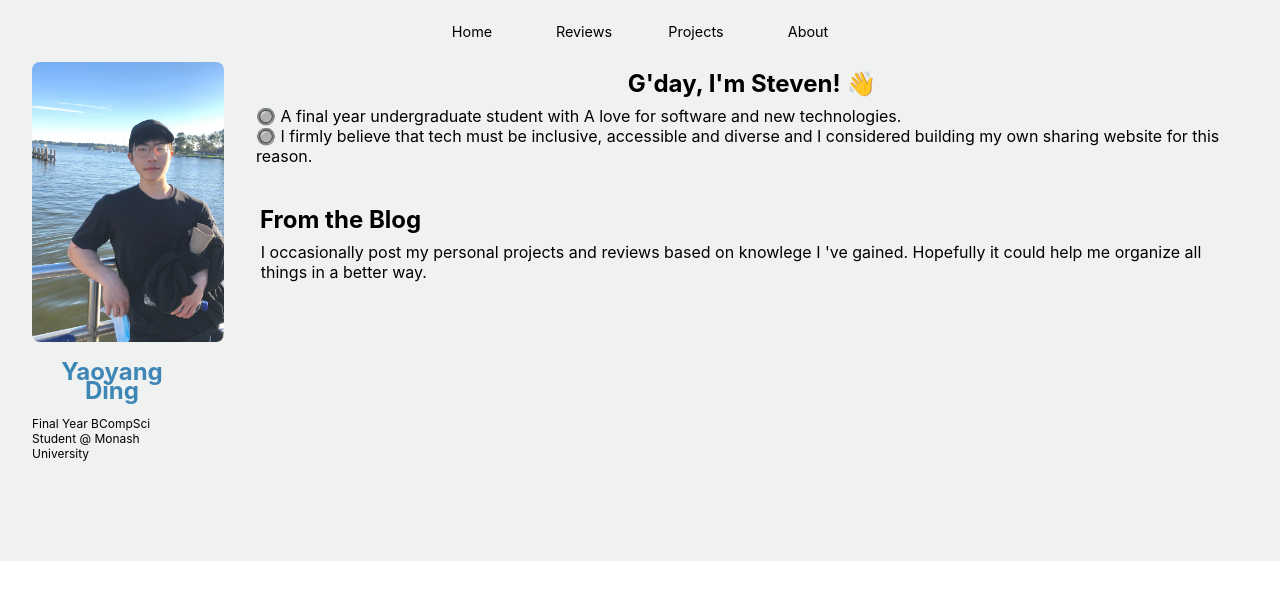
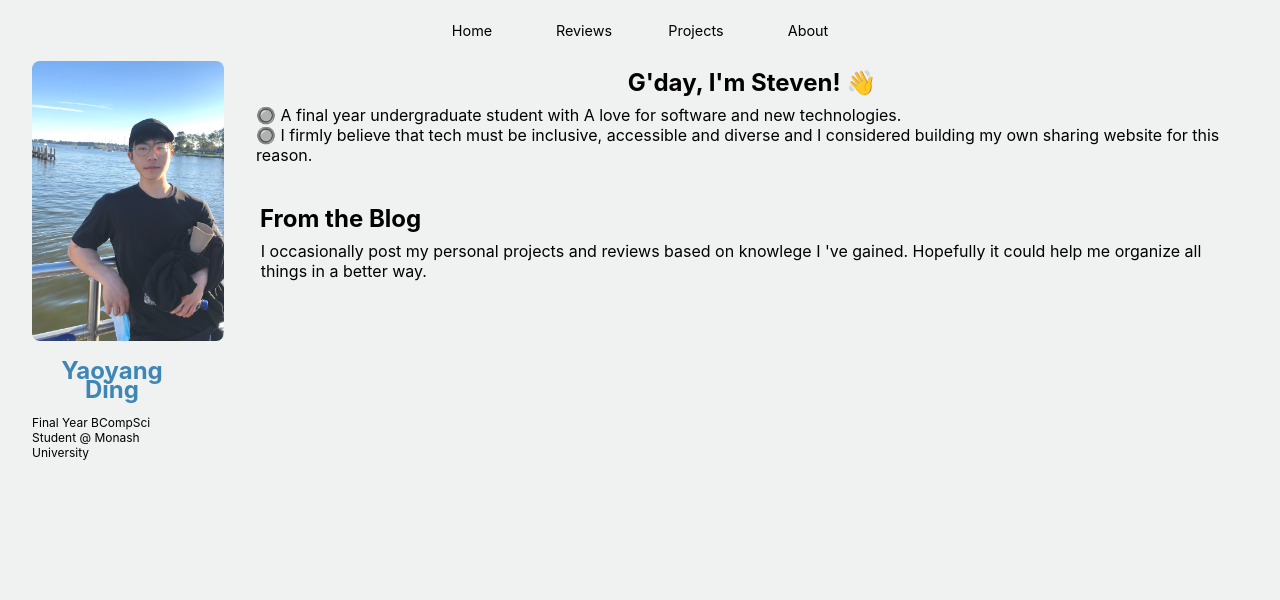
Before and after one commit to yaoyangdi/yaoyangdi.github.io, a React (Create React App) app: page / in a window 1280 px wide. Shown: the top 600 px of the page. Built offline with nearby package versions, Linux system fonts and the light colour scheme.

Commit message:
background color and font size inconsistency fixed

```diff
--- a/src/App.js
+++ b/src/App.js
@@ -10,7 +10,7 @@ import './assets/App.css'
 
 const App = () => {
   return (
-    <div className='app-container'>
+    <>
       <Router>
         <Navbar/>
         <Routes>
@@ -21,7 +21,7 @@ const App = () => {
         </Routes>
 
       </Router>
-    </div>
+    </>
   )
 }
 
--- a/src/assets/App.css
+++ b/src/assets/App.css
@@ -1,5 +1,5 @@
 :root{
-    --header-background: rgb(240, 242, 242);
+    --page-background: rgb(240, 242, 242);
     --header-hover-textcolor: #fff;
     --sidebar-hover-background: rgb(55, 55, 55);
 
@@ -7,29 +7,20 @@
     --header-list-size: .9em;
     --header-list-hover-height:1.8em;
     --sidebar-list-size: 1em;
+    --sidebar-list-height: 6vh;
 }
 
-/*
-    App
-*/
-.app-container{
-    padding-top: 0.05em;
-    padding-bottom: 5.5em;
-    background-color: var(--header-background) ;
+body{
+    background-color: var(--page-background);
 }
 
 /*
     Nav bar
 */
-/* container */
-.container{
-    background-color: var(--header-background);
-}
 
 /* Header */
 header {
     display: block;
-    background-color: var(--header-background);
     margin-left: -2.5em;
 }
 
@@ -75,9 +66,8 @@ header ul li a:hover{
     margin-top: -2%;
     background-color: transparent;
     position:relative;
-    transition: all 0.8s ease;
+    transition: all 0.4s ease;
     padding-bottom: 0.1px;
-
 }
 
 .nav-sidebar{
@@ -92,7 +82,7 @@ header ul li a:hover{
 }
 
 .nav-sidebar.active ul li{
-    height: 5vh;
+    height: var(--sidebar-list-height);
     display: flex;
     align-items: center;
     justify-content: center;
@@ -109,7 +99,7 @@ header ul li a:hover{
 }
 
 .nav-sidebar-link {
-    font-size: 0.9em;
+    font-size: var(--sidebar-list-size);
     text-decoration: none;
     color: #000;
 }
@@ -118,7 +108,6 @@ header ul li a:hover{
 /* Home page */
 .home-container{
     display: flex;
-    background-color: var(--header-background);
 }
 
 .home-selfie{
```
